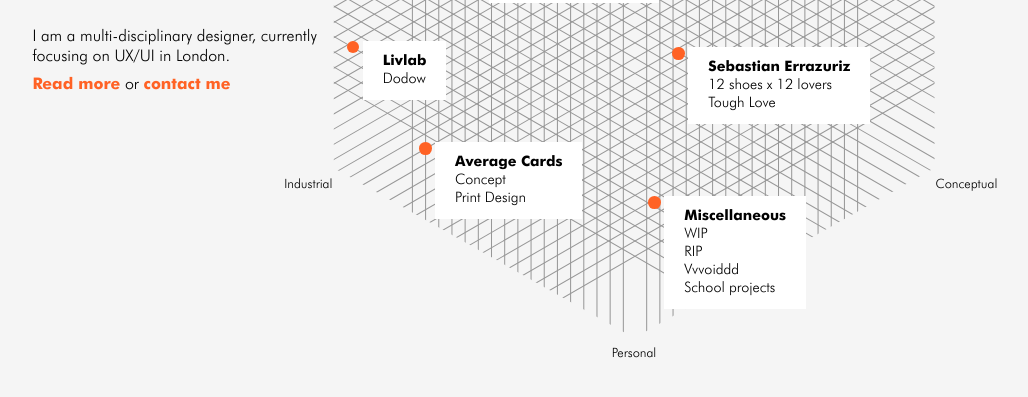
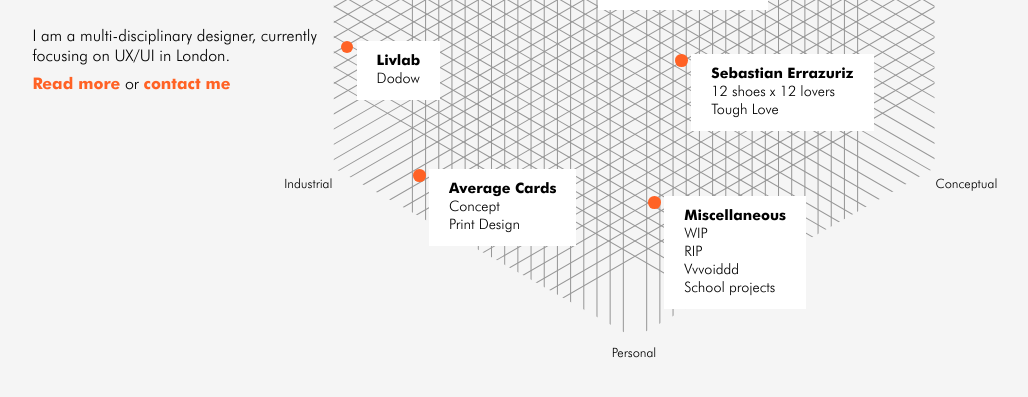
Before and after one commit to audreymgr/audreymgr.github.io, a Jekyll site: the page built from index.html, in a window 1280 px wide. Shown: the top 397 px of the page, without its empty margins (6-1034 px from the left). Built offline with Jekyll 4.4.1, drawn with Linux system fonts in a browser that asks for light colours.

Commit message:
projects_position30

```diff
--- a/index.html
+++ b/index.html
@@ -43,7 +43,7 @@
                     </ul>
                 </a>
             </li>
-            <li style="left: 26%; top: 39%;">
+            <li style="left: 44%; top: 40%;">
                 <a href="/work/bompasandparr.html">
                     <h2>Bompas & Parr</h2>
                     <ul>
@@ -52,7 +52,7 @@
                     </ul>
                 </a>
             </li>
-            <li style="left: 59%; top: 57%;">
+            <li style="left: 59.5%; top: 58%;">
                 <a href="/work/sebastianerrazuriz.html">
                     <h2>Sebastian Errazuriz</h2>
                     <ul>
@@ -61,7 +61,7 @@
                     </ul>
                 </a>
             </li>
-            <li style="left: 5%; top: 56%;">
+            <li style="left: 4%; top: 56%;">
                 <a href="/work/livlab.html">
                     <h2>Livlab</h2>
                     <ul>
@@ -69,7 +69,7 @@
                     </ul>
                 </a>
             </li>
-            <li style="left: 17%; top: 71%;">
+            <li style="left: 16%; top: 75%;">
                 <a href="/work/averagecards.html">
                     <h2>Average Cards</h2>
                     <ul>
```
